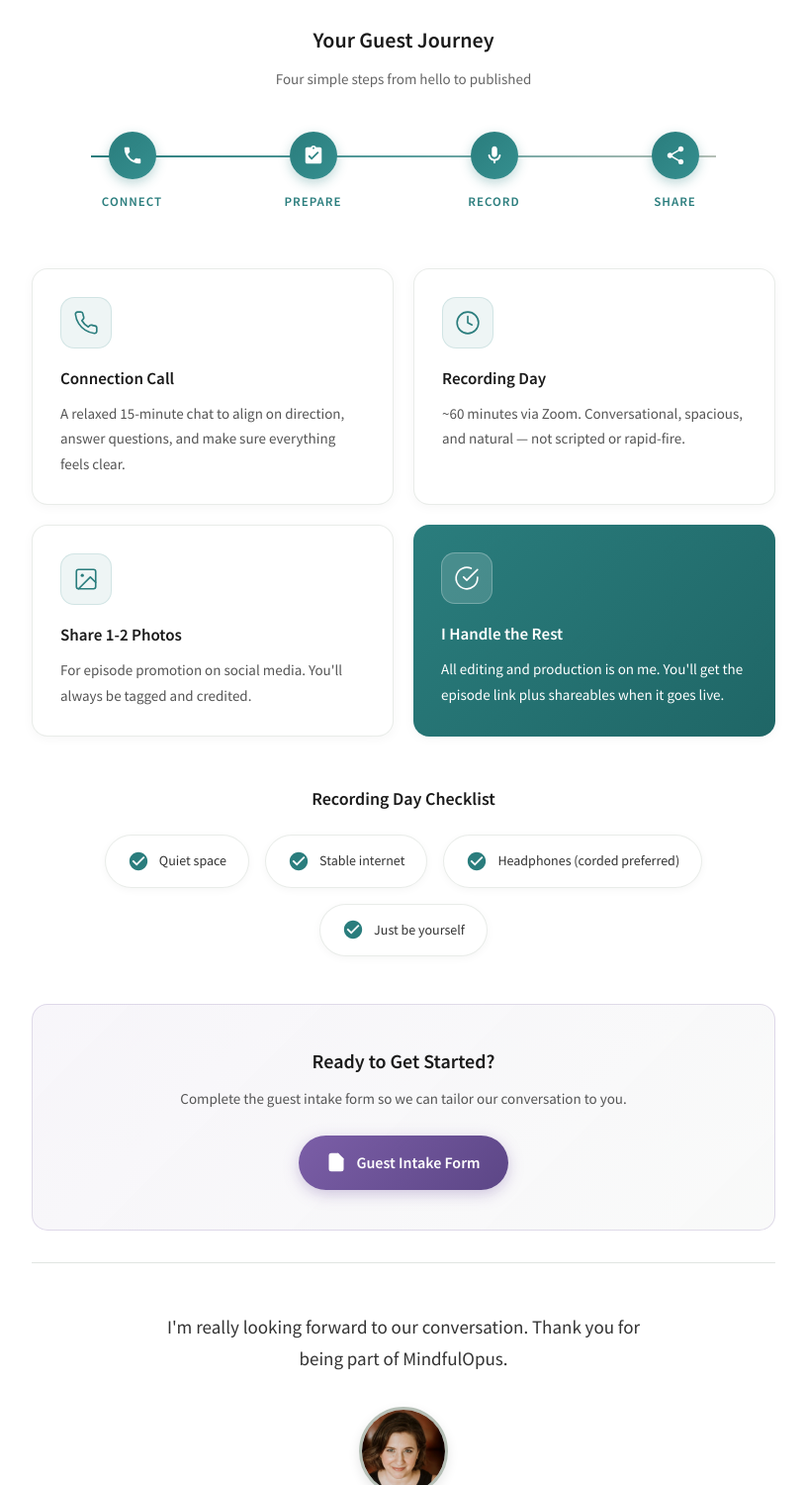
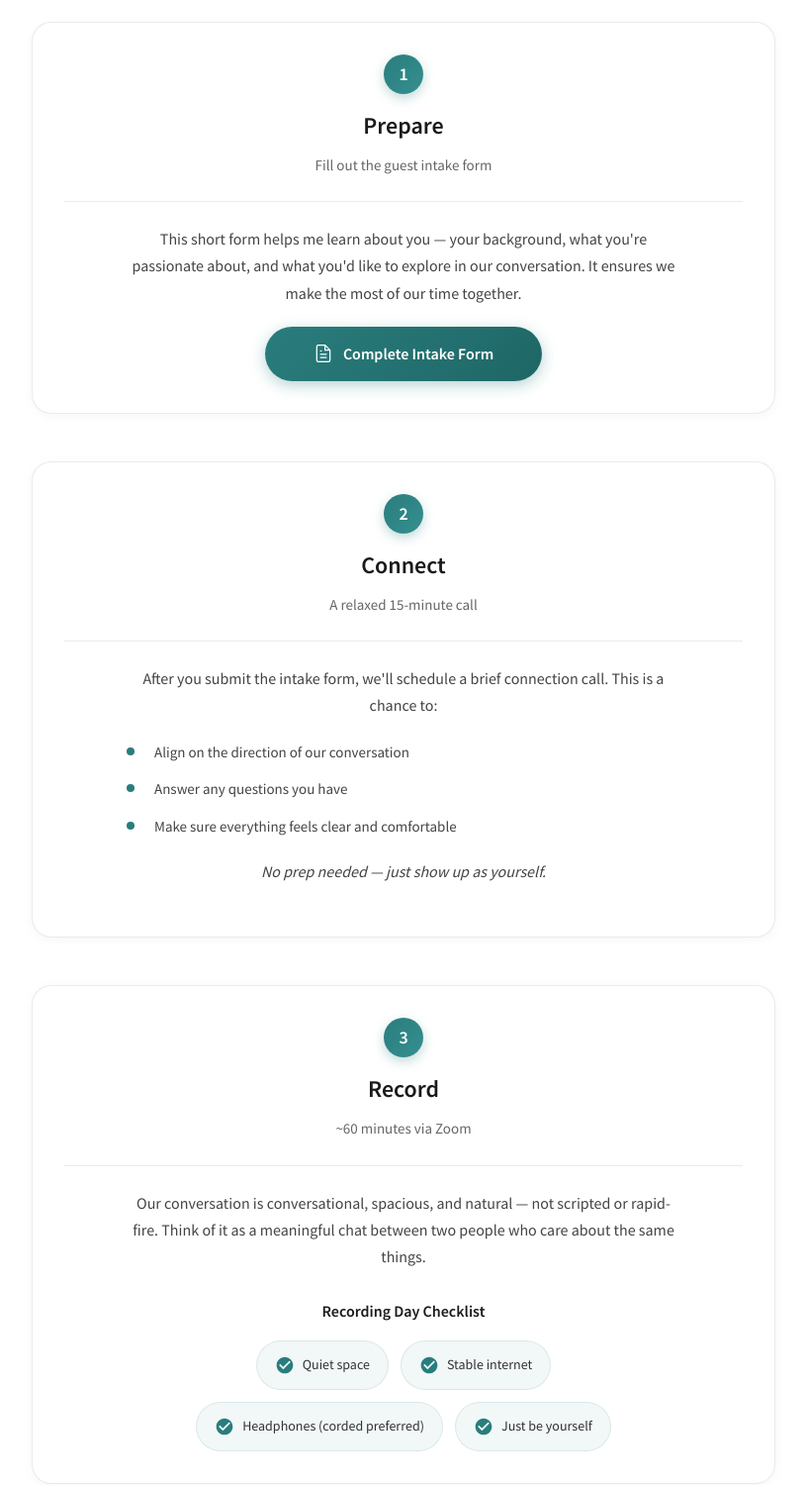
Before and after one commit to mzakany23/mindfulopus-website, an Eleventy site: page src/podcast/guest-introduction.html in a window 1280 px wide. Shown: the part 1300-2800 px from the top of the page at 99% size, without its empty margins (232-1047 px from the left). Built offline with nearby package versions, Linux system fonts and the light colour scheme; Eleventy itself is replaced by a stand-in of ours; files that its build step writes are made by us from their sources; what eleventy-plugin-svg-sprite would draw is missing.

Commit message:
fix: podcast intake

```diff
--- a/src/podcast/guest-introduction.html
+++ b/src/podcast/guest-introduction.html
@@ -172,219 +172,163 @@
       color: #ffffff;
     }
 
-    /* Timeline */
-    .timeline {
-      margin: 56px 0;
+    /* Journey Sections */
+    .journey-section {
+      margin: 48px 0;
+      padding: 32px;
+      background: #ffffff;
+      border-radius: 20px;
+      box-shadow: 0 2px 12px rgba(0, 0, 0, 0.04);
+      border: 1px solid rgba(181, 191, 182, 0.3);
     }
 
-    .timeline-header {
+    .section-header {
       text-align: center;
-      margin-bottom: 40px;
+      margin-bottom: 24px;
+      padding-bottom: 24px;
+      border-bottom: 1px solid rgba(181, 191, 182, 0.3);
     }
 
-    .timeline-header h2 {
-      font-size: 22px;
-      font-weight: 600;
-      color: #1a1a1a;
-      margin-bottom: 8px;
-    }
-
-    .timeline-header p {
-      font-size: 15px;
-      color: #666;
-    }
-
-    /* Timeline steps */
-    .timeline-steps {
-      display: flex;
-      justify-content: space-between;
-      align-items: flex-start;
-      position: relative;
-      margin-bottom: 40px;
-      padding: 0 10px;
-    }
-
-    .timeline-steps::before {
-      content: '';
-      position: absolute;
-      top: 24px;
-      left: 60px;
-      right: 60px;
-      height: 2px;
-      background: linear-gradient(90deg, #2a7d7d 0%, #5a9e9e 50%, #b5bfb6 100%);
-    }
-
-    .timeline-step {
-      display: flex;
-      flex-direction: column;
+    .step-number {
+      display: inline-flex;
       align-items: center;
-      position: relative;
-      z-index: 1;
-      flex: 1;
-    }
-
-    .step-dot {
-      width: 48px;
-      height: 48px;
+      justify-content: center;
+      width: 40px;
+      height: 40px;
       border-radius: 50%;
       background: linear-gradient(135deg, #2a7d7d 0%, #358f8f 100%);
-      display: flex;
-      align-items: center;
-      justify-content: center;
+      color: #ffffff;
+      font-size: 18px;
+      font-weight: 600;
       margin-bottom: 12px;
       box-shadow: 0 4px 12px rgba(42, 125, 125, 0.3);
     }
 
-    .step-dot svg {
-      width: 22px;
-      height: 22px;
-      fill: #ffffff;
+    .section-header h2 {
+      font-size: 24px;
+      font-weight: 600;
+      color: #1a1a1a;
+      margin-bottom: 6px;
     }
 
-    .step-label {
-      font-size: 13px;
-      font-weight: 600;
-      text-transform: uppercase;
-      letter-spacing: 1px;
-      color: #2a7d7d;
-    }
-
-    /* Cards grid */
-    .cards {
-      display: grid;
-      grid-template-columns: repeat(2, 1fr);
-      gap: 20px;
-      margin-bottom: 48px;
-    }
-
-    .card {
-      background: #ffffff;
-      border-radius: 16px;
-      padding: 28px;
-      box-shadow: 0 2px 12px rgba(0, 0, 0, 0.04);
-      border: 1px solid rgba(181, 191, 182, 0.3);
-      transition: transform 0.2s ease, box-shadow 0.2s ease;
-    }
-
-    .card:hover {
-      transform: translateY(-2px);
-      box-shadow: 0 8px 24px rgba(0, 0, 0, 0.08);
-    }
-
-    .card-icon {
-      width: 52px;
-      height: 52px;
-      border-radius: 14px;
-      background: rgba(42, 125, 125, 0.08);
-      border: 1px solid rgba(42, 125, 125, 0.15);
-      display: flex;
-      align-items: center;
-      justify-content: center;
-      margin-bottom: 16px;
-      transition: transform 0.2s ease, background 0.2s ease;
-    }
-
-    .card:hover .card-icon {
-      transform: scale(1.05);
-      background: rgba(42, 125, 125, 0.12);
-    }
-
-    .card-icon svg {
-      width: 26px;
-      height: 26px;
-      fill: none;
-      stroke: #2a7d7d;
-      stroke-width: 1.5;
-      stroke-linecap: round;
-      stroke-linejoin: round;
-    }
-
-    .card-icon svg .filled {
-      fill: #2a7d7d;
-      stroke: none;
-    }
-
-    .card.highlight .card-icon svg .filled {
-      fill: #ffffff;
-    }
-
-    .card h3 {
-      font-size: 17px;
-      font-weight: 600;
-      color: #1a1a1a;
-      margin-bottom: 8px;
-    }
-
-    .card p {
+    .section-header p {
       font-size: 15px;
-      color: #555;
+      color: #666;
       margin: 0;
     }
 
-    .card.highlight {
-      background: linear-gradient(135deg, #2a7d7d 0%, #1f6666 100%);
-      border: none;
+    .section-content {
+      max-width: 560px;
+      margin: 0 auto;
     }
 
-    .card.highlight .card-icon {
-      background: rgba(255, 255, 255, 0.15);
-      border-color: rgba(255, 255, 255, 0.25);
+    .section-content > p {
+      font-size: 16px;
+      color: #444;
+      margin-bottom: 20px;
+      text-align: center;
     }
 
-    .card.highlight:hover .card-icon {
-      transform: scale(1.05);
-      background: rgba(255, 255, 255, 0.2);
+    .section-list {
+      list-style: none;
+      padding: 0;
+      margin: 20px 0;
     }
 
-    .card.highlight .card-icon svg {
-      stroke: #ffffff;
+    .section-list li {
+      position: relative;
+      padding-left: 28px;
+      margin-bottom: 12px;
+      font-size: 15px;
+      color: #444;
     }
 
-    .card.highlight h3,
-    .card.highlight p {
-      color: #ffffff;
+    .section-list li::before {
+      content: '';
+      position: absolute;
+      left: 0;
+      top: 8px;
+      width: 8px;
+      height: 8px;
+      border-radius: 50%;
+      background: #2a7d7d;
     }
 
-    /* Checklist */
-    .checklist {
-      margin: 48px 0;
+    .section-note {
+      font-size: 14px;
+      color: #666;
+      font-style: italic;
+      text-align: center;
+      margin-top: 16px;
     }
 
-    .checklist h2 {
-      font-size: 18px;
+    .section-button {
+      display: inline-flex;
+      align-items: center;
+      justify-content: center;
+      gap: 10px;
+      width: 100%;
+      max-width: 280px;
+      padding: 14px 28px;
+      background: linear-gradient(135deg, #2a7d7d 0%, #1f6666 100%);
+      color: #ffffff;
+      text-decoration: none;
+      font-size: 16px;
+      font-weight: 600;
+      border-radius: 30px;
+      box-shadow: 0 4px 15px rgba(42, 125, 125, 0.35);
+      transition: transform 0.2s ease, box-shadow 0.2s ease;
+      margin: 0 auto;
+      display: flex;
+    }
+
+    .section-button:hover {
+      transform: translateY(-2px);
+      box-shadow: 0 6px 20px rgba(42, 125, 125, 0.45);
+    }
+
+    .section-button svg {
+      width: 20px;
+      height: 20px;
+      fill: none;
+      stroke: currentColor;
+      stroke-width: 1.5;
+    }
+
+    /* Checklist in Record section */
+    .checklist-title {
+      font-size: 16px;
       font-weight: 600;
       color: #1a1a1a;
-      margin-bottom: 20px;
+      margin: 28px 0 16px;
       text-align: center;
     }
 
     .checklist-items {
       display: flex;
       justify-content: center;
-      gap: 16px;
+      gap: 12px;
       flex-wrap: wrap;
     }
 
     .check-item {
       display: flex;
       align-items: center;
-      gap: 10px;
-      padding: 14px 22px;
-      background: #ffffff;
-      border-radius: 30px;
-      box-shadow: 0 2px 8px rgba(0, 0, 0, 0.04);
-      border: 1px solid rgba(181, 191, 182, 0.3);
-      transition: transform 0.2s ease, box-shadow 0.2s ease;
+      gap: 8px;
+      padding: 12px 18px;
+      background: rgba(42, 125, 125, 0.06);
+      border-radius: 25px;
+      border: 1px solid rgba(42, 125, 125, 0.12);
+      transition: background 0.2s ease;
     }
 
     .check-item:hover {
-      transform: translateY(-1px);
-      box-shadow: 0 4px 12px rgba(42, 125, 125, 0.12);
+      background: rgba(42, 125, 125, 0.1);
     }
 
     .check-item svg {
-      width: 22px;
-      height: 22px;
+      width: 20px;
+      height: 20px;
       fill: #2a7d7d;
     }
 
@@ -394,53 +338,82 @@
       color: #333;
     }
 
-    /* CTA Section */
-    .cta {
-      text-align: center;
-      padding: 40px 32px;
-      margin: 48px 0 0;
-      background: linear-gradient(135deg, rgba(123, 94, 167, 0.06) 0%, rgba(181, 191, 182, 0.08) 100%);
-      border-radius: 16px;
-      border: 1px solid rgba(123, 94, 167, 0.2);
+    /* Share section cards */
+    .share-cards {
+      display: grid;
+      grid-template-columns: repeat(2, 1fr);
+      gap: 20px;
     }
 
-    .cta h3 {
-      font-size: 20px;
+    .share-card {
+      background: rgba(42, 125, 125, 0.04);
+      border-radius: 16px;
+      padding: 24px;
+      border: 1px solid rgba(42, 125, 125, 0.1);
+      text-align: center;
+    }
+
+    .share-card .card-icon {
+      width: 48px;
+      height: 48px;
+      border-radius: 12px;
+      background: rgba(42, 125, 125, 0.08);
+      border: 1px solid rgba(42, 125, 125, 0.15);
+      display: flex;
+      align-items: center;
+      justify-content: center;
+      margin: 0 auto 16px;
+    }
+
+    .share-card .card-icon svg {
+      width: 24px;
+      height: 24px;
+      fill: none;
+      stroke: #2a7d7d;
+      stroke-width: 1.5;
+      stroke-linecap: round;
+      stroke-linejoin: round;
+    }
+
+    .share-card .card-icon svg .filled {
+      fill: #2a7d7d;
+      stroke: none;
+    }
+
+    .share-card h3 {
+      font-size: 16px;
       font-weight: 600;
       color: #1a1a1a;
       margin-bottom: 8px;
     }
 
-    .cta p {
-      font-size: 15px;
+    .share-card p {
+      font-size: 14px;
       color: #555;
-      margin-bottom: 24px;
+      margin: 0;
     }
 
-    .cta-button {
-      display: inline-flex;
-      align-items: center;
-      gap: 10px;
-      padding: 14px 28px;
-      background: linear-gradient(135deg, #7b5ea7 0%, #5c4686 100%);
-      color: #ffffff;
-      text-decoration: none;
-      font-size: 16px;
-      font-weight: 600;
-      border-radius: 30px;
-      box-shadow: 0 4px 15px rgba(123, 94, 167, 0.35);
-      transition: transform 0.2s ease, box-shadow 0.2s ease;
+    .share-card.highlight {
+      background: linear-gradient(135deg, #2a7d7d 0%, #1f6666 100%);
+      border: none;
     }
 
-    .cta-button:hover {
-      transform: translateY(-2px);
-      box-shadow: 0 6px 20px rgba(123, 94, 167, 0.45);
+    .share-card.highlight .card-icon {
+      background: rgba(255, 255, 255, 0.15);
+      border-color: rgba(255, 255, 255, 0.25);
     }
 
-    .cta-button svg {
-      width: 20px;
-      height: 20px;
-      fill: currentColor;
+    .share-card.highlight .card-icon svg {
+      stroke: #ffffff;
+    }
+
+    .share-card.highlight .card-icon svg .filled {
+      fill: #ffffff;
+    }
+
+    .share-card.highlight h3,
+    .share-card.highlight p {
+      color: #ffffff;
     }
 
     /* Sign off */
@@ -706,6 +679,19 @@
         flex-direction: column;
         align-items: center;
       }
+
+      .journey-section {
+        padding: 24px 20px;
+        margin: 32px 0;
+      }
+
+      .section-header h2 {
+        font-size: 20px;
+      }
+
+      .share-cards {
+        grid-template-columns: 1fr;
+      }
     }
 
     /* Print */
@@ -787,9 +773,10 @@
 
     <nav class="page-nav">
       <a href="#meet-jo" class="active">Meet Jo</a>
-      <a href="#journey">The Journey</a>
-      <a href="#checklist">Checklist</a>
-      <a href="#get-started">Get Started</a>
+      <a href="#prepare">Prepare</a>
+      <a href="#connect">Connect</a>
+      <a href="#record">Record</a>
+      <a href="#share">Share</a>
     </nav>
 
     <section class="meet-host" id="meet-jo">
@@ -802,88 +789,57 @@
       </div>
     </section>
 
-    <section class="timeline" id="journey">
-      <div class="timeline-header">
-        <h2>Your Guest Journey</h2>
-        <p>Four simple steps from hello to published</p>
+    <!-- Step 1: Prepare -->
+    <section class="journey-section" id="prepare">
+      <div class="section-header">
+        <div class="step-number">1</div>
+        <h2>Prepare</h2>
+        <p>Fill out the guest intake form</p>
       </div>
-
-      <div class="timeline-steps">
-        <div class="timeline-step">
-          <div class="step-dot">
-            <svg viewBox="0 0 24 24"><path d="M20 15.5c-1.25 0-2.45-.2-3.57-.57a1.02 1.02 0 0 0-1.02.24l-2.2 2.2a15.045 15.045 0 0 1-6.59-6.59l2.2-2.21a.96.96 0 0 0 .25-1A11.36 11.36 0 0 1 8.5 4c0-.55-.45-1-1-1H4c-.55 0-1 .45-1 1 0 9.39 7.61 17 17 17 .55 0 1-.45 1-1v-3.5c0-.55-.45-1-1-1z"/></svg>
-          </div>
-          <span class="step-label">Connect</span>
-        </div>
-        <div class="timeline-step">
-          <div class="step-dot">
-            <svg viewBox="0 0 24 24"><path d="M19 3h-4.18C14.4 1.84 13.3 1 12 1c-1.3 0-2.4.84-2.82 2H5c-1.1 0-2 .9-2 2v14c0 1.1.9 2 2 2h14c1.1 0 2-.9 2-2V5c0-1.1-.9-2-2-2zm-7 0c.55 0 1 .45 1 1s-.45 1-1 1-1-.45-1-1 .45-1 1-1zm-2 14l-4-4 1.41-1.41L10 14.17l6.59-6.59L18 9l-8 8z"/></svg>
-          </div>
-          <span class="step-label">Prepare</span>
-        </div>
-        <div class="timeline-step">
-          <div class="step-dot">
-            <svg viewBox="0 0 24 24"><path d="M12 14c1.66 0 3-1.34 3-3V5c0-1.66-1.34-3-3-3S9 3.34 9 5v6c0 1.66 1.34 3 3 3zm5.91-3c-.49 0-.9.36-.98.85C16.52 14.2 14.47 16 12 16s-4.52-1.8-4.93-4.15a.998.998 0 0 0-.98-.85c-.61 0-1.09.54-1 1.14.49 3 2.89 5.35 5.91 5.78V20c0 .55.45 1 1 1s1-.45 1-1v-2.08a6.993 6.993 0 0 0 5.91-5.78c.1-.6-.39-1.14-1-1.14z"/></svg>
-          </div>
-          <span class="step-label">Record</span>
-        </div>
-        <div class="timeline-step">
-          <div class="step-dot">
-            <svg viewBox="0 0 24 24"><path d="M18 16.08c-.76 0-1.44.3-1.96.77L8.91 12.7c.05-.23.09-.46.09-.7s-.04-.47-.09-.7l7.05-4.11c.54.5 1.25.81 2.04.81 1.66 0 3-1.34 3-3s-1.34-3-3-3-3 1.34-3 3c0 .24.04.47.09.7L8.04 9.81C7.5 9.31 6.79 9 6 9c-1.66 0-3 1.34-3 3s1.34 3 3 3c.79 0 1.5-.31 2.04-.81l7.12 4.16c-.05.21-.08.43-.08.65 0 1.61 1.31 2.92 2.92 2.92s2.92-1.31 2.92-2.92-1.31-2.92-2.92-2.92z"/></svg>
-          </div>
-          <span class="step-label">Share</span>
-        </div>
+      <div class="section-content">
+        <p>This short form helps me learn about you — your background, what you're passionate about, and what you'd like to explore in our conversation. It ensures we make the most of our time together.</p>
+        <a href="https://docs.google.com/forms/d/e/1FAIpQLSd6fHrfcjo9QW4M-O6E29eI_8_EALEy-cJ0pFMdnsTKpLGdCw/viewform" class="section-button" target="_blank">
+          <svg viewBox="0 0 24 24">
+            <path d="M14 2H6a2 2 0 0 0-2 2v16a2 2 0 0 0 2 2h12a2 2 0 0 0 2-2V8z"/>
+            <path d="M14 2v6h6"/>
+            <path d="M16 13H8"/>
+            <path d="M16 17H8"/>
+            <path d="M10 9H8"/>
+          </svg>
+          Complete Intake Form
+        </a>
       </div>
     </section>
 
-    <section class="cards">
-      <div class="card">
-        <div class="card-icon">
-          <svg viewBox="0 0 24 24">
-            <path d="M22 16.92v3a2 2 0 0 1-2.18 2 19.79 19.79 0 0 1-8.63-3.07 19.5 19.5 0 0 1-6-6 19.79 19.79 0 0 1-3.07-8.67A2 2 0 0 1 4.11 2h3a2 2 0 0 1 2 1.72 12.84 12.84 0 0 0 .7 2.81 2 2 0 0 1-.45 2.11L8.09 9.91a16 16 0 0 0 6 6l1.27-1.27a2 2 0 0 1 2.11-.45 12.84 12.84 0 0 0 2.81.7A2 2 0 0 1 22 16.92z"/>
-          </svg>
+    <!-- Step 2: Connect -->
+    <section class="journey-section" id="connect">
+      <div class="section-header">
+        <div class="step-number">2</div>
+        <h2>Connect</h2>
+        <p>A relaxed 15-minute call</p>
       </div>
-        <h3>Connection Call</h3>
-        <p>A relaxed 15-minute chat to align on direction, answer questions, and make sure everything feels clear.</p>
-      </div>
-
-      <div class="card">
-        <div class="card-icon">
-          <svg viewBox="0 0 24 24">
-            <circle cx="12" cy="12" r="10"/>
-            <path d="M12 6v6l4 2"/>
-          </svg>
-        </div>
-        <h3>Recording Day</h3>
-        <p>~60 minutes via Zoom. Conversational, spacious, and natural — not scripted or rapid-fire.</p>
-      </div>
-
-      <div class="card">
-        <div class="card-icon">
-          <svg viewBox="0 0 24 24">
-            <rect x="3" y="3" width="18" height="18" rx="2" ry="2"/>
-            <circle cx="8.5" cy="8.5" r="1.5" class="filled"/>
-            <path d="M21 15l-5-5L5 21"/>
-          </svg>
-        </div>
-        <h3>Share 1-2 Photos</h3>
-        <p>For episode promotion on social media. You'll always be tagged and credited.</p>
-      </div>
-
-      <div class="card highlight">
-        <div class="card-icon">
-          <svg viewBox="0 0 24 24">
-            <path d="M22 11.08V12a10 10 0 1 1-5.93-9.14"/>
-            <path d="M22 4L12 14.01l-3-3"/>
-          </svg>
-        </div>
-        <h3>I Handle the Rest</h3>
-        <p>All editing and production is on me. You'll get the episode link plus shareables when it goes live.</p>
+      <div class="section-content">
+        <p>After you submit the intake form, we'll schedule a brief connection call. This is a chance to:</p>
+        <ul class="section-list">
+          <li>Align on the direction of our conversation</li>
+          <li>Answer any questions you have</li>
+          <li>Make sure everything feels clear and comfortable</li>
+        </ul>
+        <p class="section-note">No prep needed — just show up as yourself.</p>
       </div>
     </section>
 
-    <section class="checklist" id="checklist">
-      <h2>Recording Day Checklist</h2>
+    <!-- Step 3: Record -->
+    <section class="journey-section" id="record">
+      <div class="section-header">
+        <div class="step-number">3</div>
+        <h2>Record</h2>
+        <p>~60 minutes via Zoom</p>
+      </div>
+      <div class="section-content">
+        <p>Our conversation is conversational, spacious, and natural — not scripted or rapid-fire. Think of it as a meaningful chat between two people who care about the same things.</p>
+
+        <h3 class="checklist-title">Recording Day Checklist</h3>
         <div class="checklist-items">
           <div class="check-item">
             <svg viewBox="0 0 24 24"><path d="M12 2C6.48 2 2 6.48 2 12s4.48 10 10 10 10-4.48 10-10S17.52 2 12 2zm-2 15l-5-5 1.41-1.41L10 14.17l7.59-7.59L19 8l-9 9z"/></svg>
@@ -902,18 +858,41 @@
             <span>Just be yourself</span>
           </div>
         </div>
+      </div>
     </section>
 
-    <section class="cta" id="get-started">
-      <h3>Ready to Get Started?</h3>
-      <p>Complete the guest intake form so we can tailor our conversation to you.</p>
-      <a href="https://docs.google.com/forms/d/e/1FAIpQLSd6fHrfcjo9QW4M-O6E29eI_8_EALEy-cJ0pFMdnsTKpLGdCw/viewform" class="cta-button" target="_blank">
-        <svg viewBox="0 0 24 24" fill="none">
-          <path d="M14 2H6a2 2 0 00-2 2v16a2 2 0 002 2h12a2 2 0 002-2V8l-6-6z" stroke="currentColor" stroke-width="2" stroke-linecap="round" stroke-linejoin="round"/>
-          <path d="M14 2v6h6M9 13h6M9 17h6" stroke="currentColor" stroke-width="2" stroke-linecap="round" stroke-linejoin="round"/>
+    <!-- Step 4: Share -->
+    <section class="journey-section" id="share">
+      <div class="section-header">
+        <div class="step-number">4</div>
+        <h2>Share</h2>
+        <p>I handle everything from here</p>
+      </div>
+      <div class="section-content">
+        <div class="share-cards">
+          <div class="share-card">
+            <div class="card-icon">
+              <svg viewBox="0 0 24 24">
+                <rect x="3" y="3" width="18" height="18" rx="2" ry="2"/>
+                <circle cx="8.5" cy="8.5" r="1.5" class="filled"/>
+                <path d="M21 15l-5-5L5 21"/>
               </svg>
-        Guest Intake Form
-      </a>
+            </div>
+            <h3>Send Me 1-2 Photos</h3>
+            <p>I'll use these to create episode artwork and social posts. You'll always be tagged and credited.</p>
+          </div>
+          <div class="share-card highlight">
+            <div class="card-icon">
+              <svg viewBox="0 0 24 24">
+                <path d="M22 11.08V12a10 10 0 1 1-5.93-9.14"/>
+                <path d="M22 4L12 14.01l-3-3"/>
+              </svg>
+            </div>
+            <h3>I Handle the Rest</h3>
+            <p>All editing and production is on me. You'll get the episode link plus shareables when it goes live.</p>
+          </div>
+        </div>
+      </div>
     </section>
 
     <section class="signoff">
```
Lines whose indentation alone changed are shown as unchanged.
